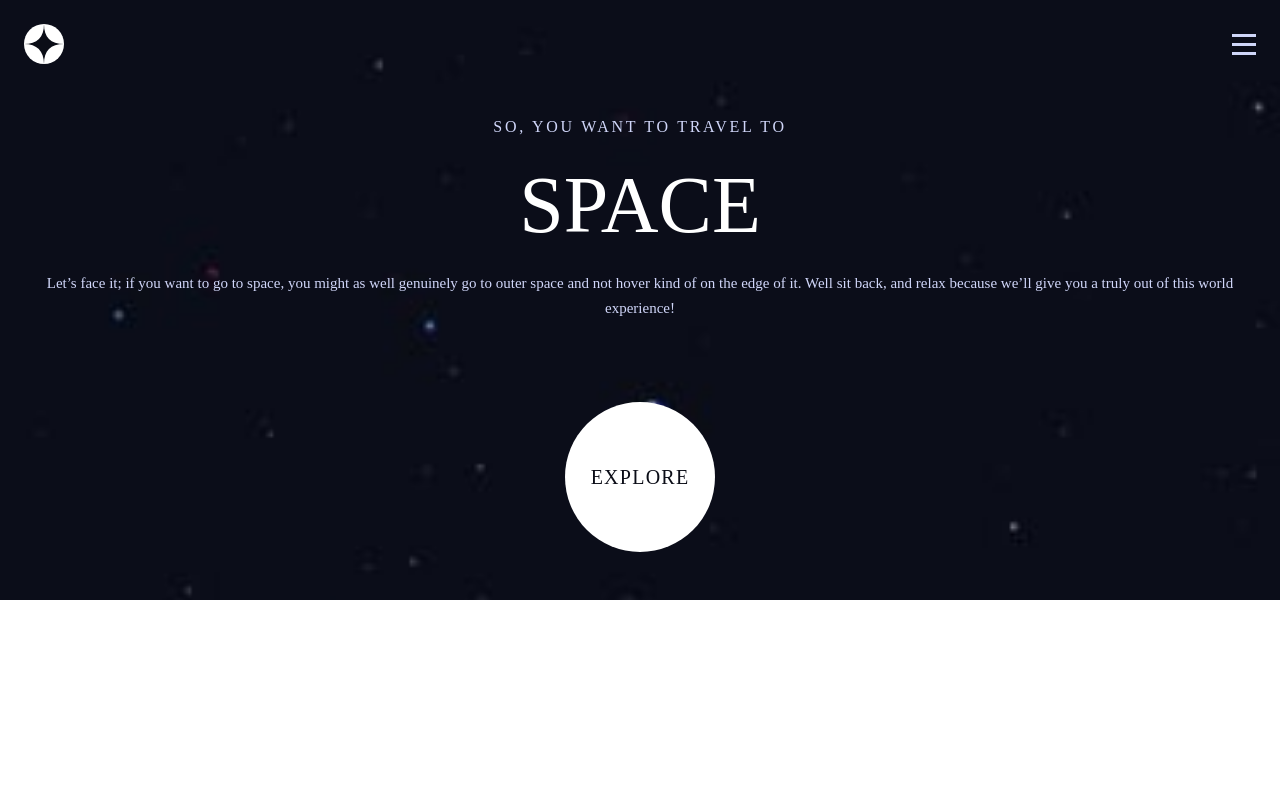
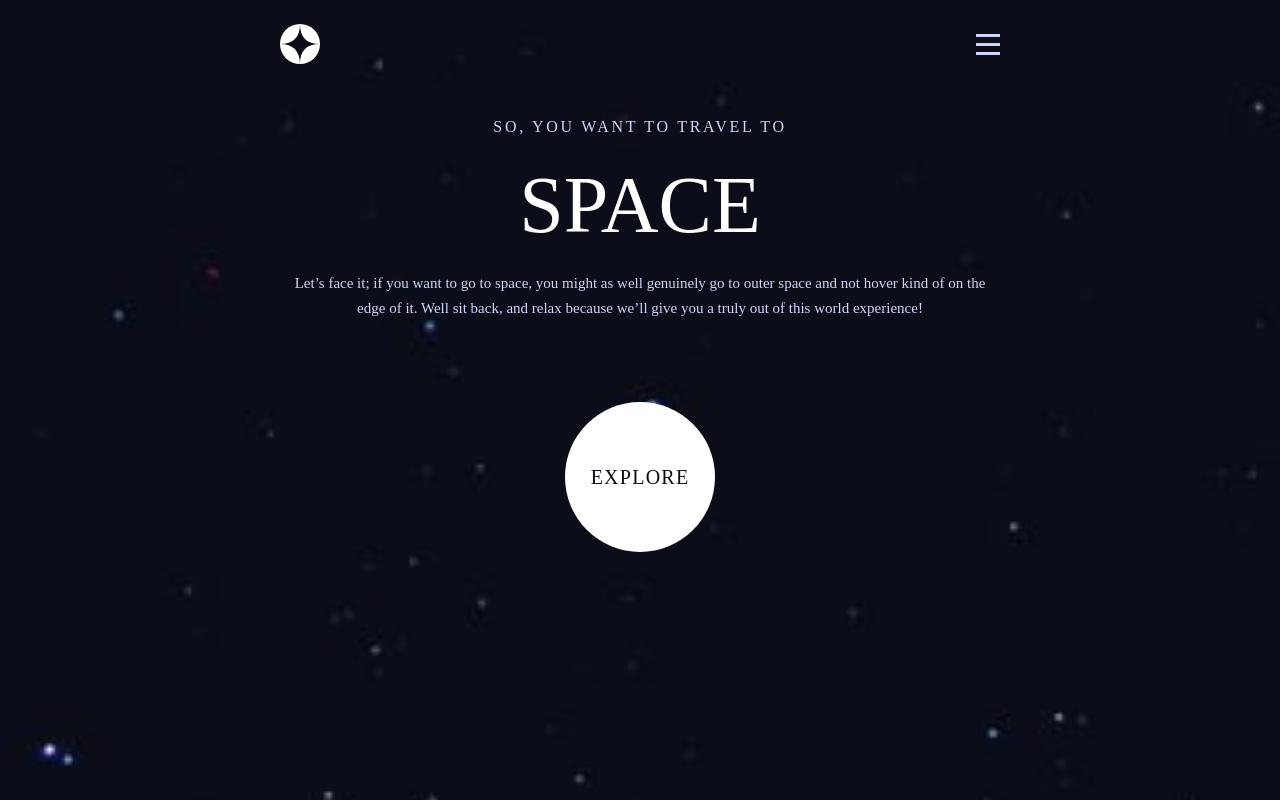
Before and after one commit to roodhouse/frontend-mentor-space, a React (Create React App) app: page / in a window 1280 px wide. Built offline with nearby package versions, Linux system fonts and the light colour scheme.

Commit message:
fixed height issue

```diff
--- a/src/App.js
+++ b/src/App.js
@@ -10,9 +10,9 @@ import { Routes, Route, useParams } from 'react-router-dom';
 function App() {
 
   return (
-    <div className="App">
-      <div id='mainWrapper' className='h-full bg-[url("/src/assets/home/background-home-mobile.jpg")] bg-cover pt-6 pb-12 bg-no-repeat mix-blend-screen'>
-        <div id='mainContainer'>
+    <div className="App flex flex-col h-screen">
+      <div id='mainWrapper' className='flex justify-center h-auto grow bg-[url("/src/assets/home/background-home-mobile.jpg")] bg-cover pt-6 pb-12 bg-no-repeat mix-blend-screen'>
+        <div id='mainContainer' className='max-w-[375px] sm:max-w-[640px] md:max-w-[768px]'>
           <div id='headerWrapper' className='px-6'>
             <Header />
           </div>
```
